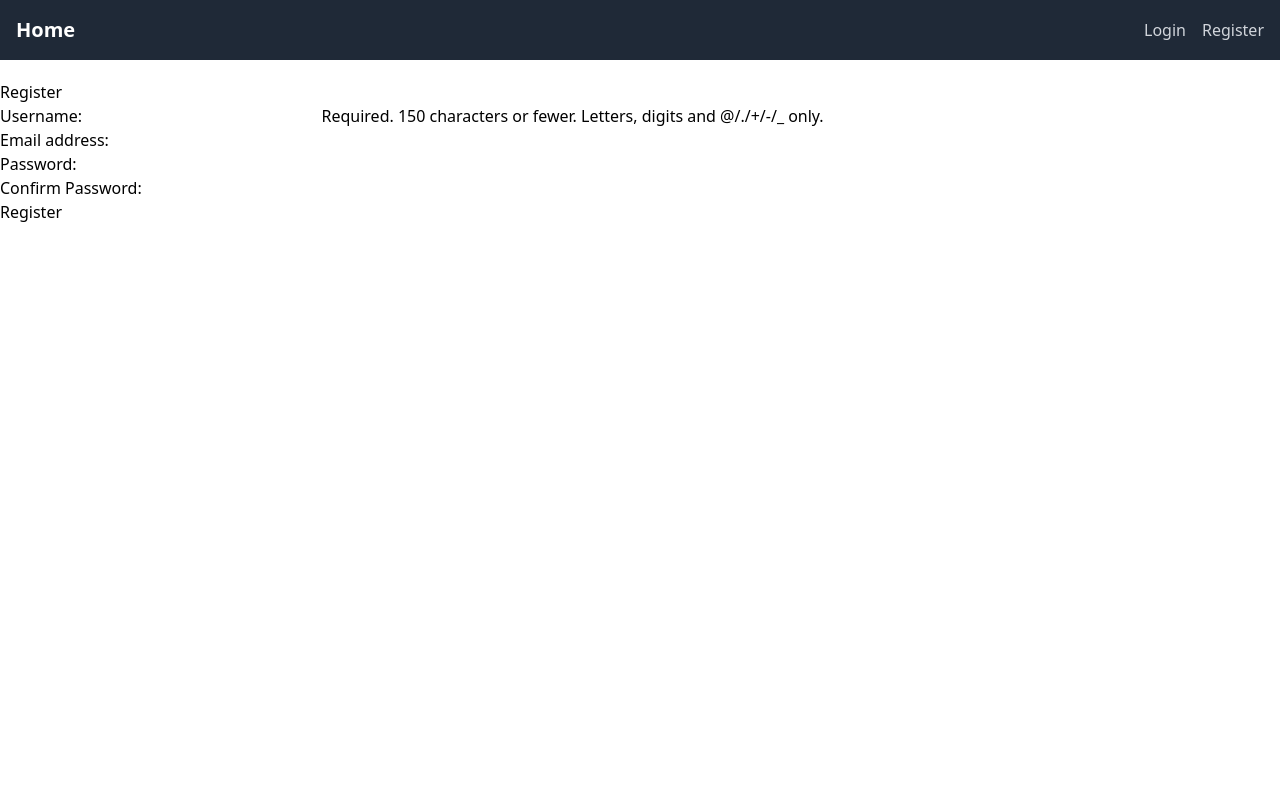
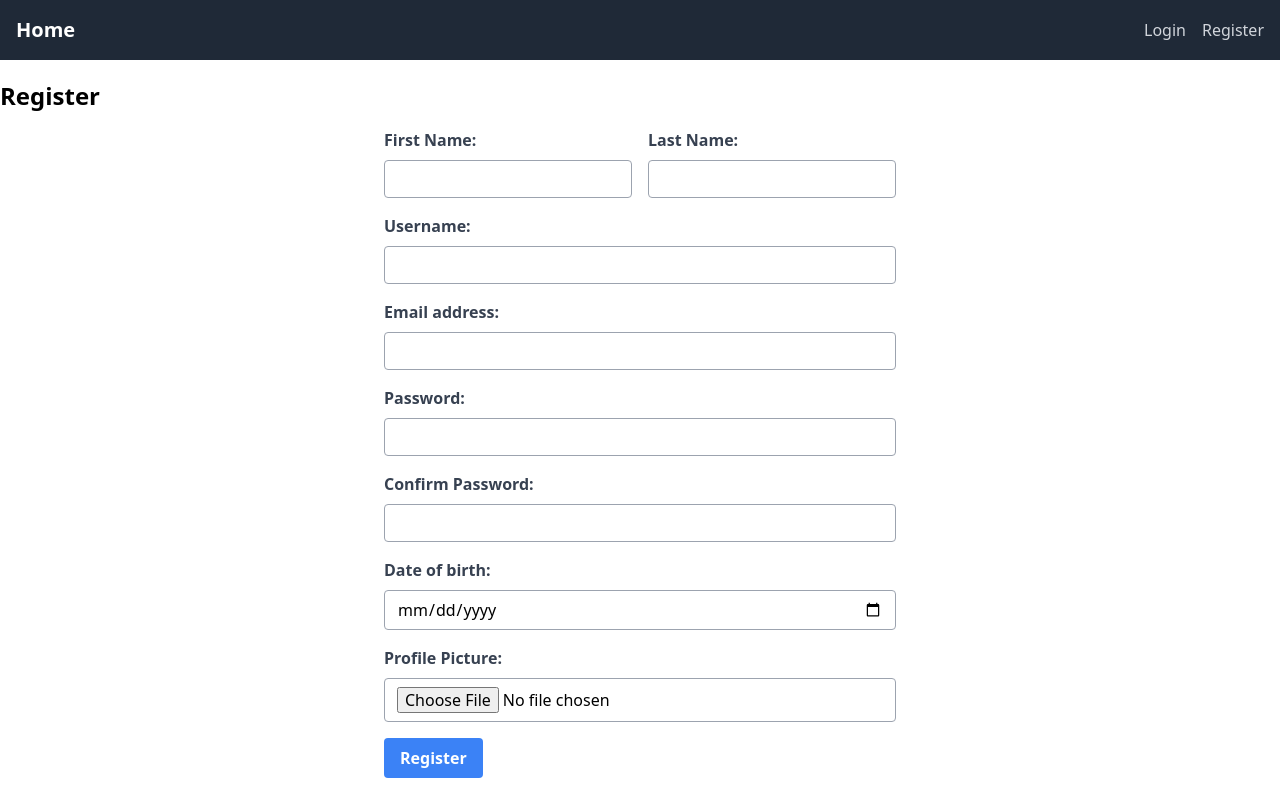
Before and after one commit to MatthewMckee4/Calendar-App, a Django app: page /app/register/ in a window 1280 px wide. Run offline with Django 3.2, Linux system fonts and the light colour scheme; parts of the project's set-up code (start-up, migrations or seed data) failed here and were passed over.

Commit message:
Add login page and register page.

```diff
--- a/app/forms.py
+++ b/app/forms.py
@@ -1,5 +1,6 @@
 from django import forms
 from django.contrib.auth.models import User
+from app.models import UserProfile
 
 
 class UserRegistrationForm(forms.ModelForm):
@@ -23,6 +24,12 @@ class UserRegistrationForm(forms.ModelForm):
         return confirm_password
 
 
+class UserProfileForm(forms.ModelForm):
+    class Meta:
+        model = UserProfile
+        fields = ["date_of_birth", "profile_picture_url"]
+
+
 class LoginForm(forms.Form):
     username = forms.CharField(max_length=150)
     password = forms.CharField(widget=forms.PasswordInput)
--- a/app/urls.py
+++ b/app/urls.py
@@ -7,7 +7,7 @@ app_name = "app"
 urlpatterns = [
     path("", views.index, name="index"),
     path("register/", views.register, name="register"),
-    path("login/", views.login, name="login"),
+    path("login/", views.user_login, name="login"),
     path("profile/", views.profile, name="profile"),
     path("logout/", views.logout_user, name="logout"),
 ]
--- a/app/views.py
+++ b/app/views.py
@@ -1,8 +1,9 @@
 from django.shortcuts import render, redirect
 from app.forms import UserRegistrationForm
 from django.contrib.auth.decorators import login_required
-from django.contrib.auth import authenticate, login, logout
+from django.contrib.auth import authenticate, login as auth_login, logout
 from app.forms import LoginForm
+from app.forms import UserRegistrationForm, LoginForm, UserProfileForm
 
 APP_TEMPLATE_DIR = "app/"
 
@@ -13,18 +14,29 @@ def index(request):
 
 def register(request):
     if request.method == "POST":
-        form = UserRegistrationForm(request.POST)
-        if form.is_valid():
-            user = form.save(commit=False)
-            user.set_password(form.cleaned_data["password"])
-            user.save()
+        user_form = UserRegistrationForm(request.POST)
+        profile_form = UserProfileForm(request.POST)
+        if user_form.is_valid() and profile_form.is_valid():
+            # Create a new user object but avoid saving it yet
+            new_user = user_form.save(commit=False)
+            new_user.set_password(user_form.cleaned_data["password"])
+            new_user.save()
+            # Create the UserProfile instance
+            profile = profile_form.save(commit=False)
+            profile.user = new_user
+            profile.save()
             return redirect("login")
     else:
-        form = UserRegistrationForm()
-    return render(request, f"{APP_TEMPLATE_DIR}/register.html", {"form": form})
+        user_form = UserRegistrationForm()
+        profile_form = UserProfileForm()
+    return render(
+        request,
+        f"{APP_TEMPLATE_DIR}register.html",
+        {"user_form": user_form, "profile_form": profile_form},
+    )
 
 
-def login(request):
+def user_login(request):
     if request.method == "POST":
         form = LoginForm(request.POST)
         if form.is_valid():
@@ -32,14 +44,12 @@ def login(request):
             password = form.cleaned_data["password"]
             user = authenticate(request, username=username, password=password)
             if user is not None:
-                login(request, user)
-                # Redirect to a success page.
-                return redirect(
-                    "home"
-                )  # Change 'home' to the name of your home page URL
+                if user.is_active:
+                    auth_login(request, user)
+                    return redirect("home")
     else:
         form = LoginForm()
-    return render(request, "login.html", {"form": form})
+    return render(request, f"{APP_TEMPLATE_DIR}login.html", {"form": form})
 
 
 @login_required
--- a/templates/app/register.html
+++ b/templates/app/register.html
@@ -6,11 +6,44 @@
 
 {% block content %}
 <div class="container mx-auto mt-5">
-    <h2>Register</h2>
-    <form method="post">
+    <h2 class="text-2xl font-bold mb-4">Register</h2>
+    <form method="post" enctype="multipart/form-data" class="max-w-lg mx-auto">
         {% csrf_token %}
-        {{ form.as_p }}
-        <button type="submit">Register</button>
+        <div class="grid grid-cols-2 gap-4">
+            <div class="mb-4">
+                <label for="id_first_name" class="block text-gray-700 font-bold mb-2">First Name:</label>
+                <input type="text" id="id_first_name" name="first_name" class="border border-gray-400 rounded w-full py-2 px-3 leading-tight focus:outline-none focus:shadow-outline" required>
+            </div>
+            <div class="mb-4">
+                <label for="id_last_name" class="block text-gray-700 font-bold mb-2">Last Name:</label>
+                <input type="text" id="id_last_name" name="last_name" class="border border-gray-400 rounded w-full py-2 px-3 leading-tight focus:outline-none focus:shadow-outline" required>
+            </div>
+        </div>
+        <div class="mb-4">
+            <label for="id_username" class="block text-gray-700 font-bold mb-2">Username:</label>
+            <input type="text" id="id_username" name="username" class="border border-gray-400 rounded w-full py-2 px-3 leading-tight focus:outline-none focus:shadow-outline" required>
+        </div>
+        <div class="mb-4">
+            <label for="id_email" class="block text-gray-700 font-bold mb-2">Email address:</label>
+            <input type="email" id="id_email" name="email" class="border border-gray-400 rounded w-full py-2 px-3 leading-tight focus:outline-none focus:shadow-outline" required>
+        </div>
+        <div class="mb-4">
+            <label for="id_password" class="block text-gray-700 font-bold mb-2">Password:</label>
+            <input type="password" id="id_password" name="password" class="border border-gray-400 rounded w-full py-2 px-3 leading-tight focus:outline-none focus:shadow-outline" required>
+        </div>
+        <div class="mb-4">
+            <label for="id_confirm_password" class="block text-gray-700 font-bold mb-2">Confirm Password:</label>
+            <input type="password" id="id_confirm_password" name="confirm_password" class="border border-gray-400 rounded w-full py-2 px-3 leading-tight focus:outline-none focus:shadow-outline" required>
+        </div>
+        <div class="mb-4">
+            <label for="id_date_of_birth" class="block text-gray-700 font-bold mb-2">Date of birth:</label>
+            <input type="date" id="id_date_of_birth" name="date_of_birth" class="border border-gray-400 rounded w-full py-2 px-3 leading-tight focus:outline-none focus:shadow-outline" required>
+        </div>
+        <div class="mb-4">
+            <label for="id_profile_picture" class="block text-gray-700 font-bold mb-2">Profile Picture:</label>
+            <input type="file" id="id_profile_picture" name="profile_picture" accept="image/*" class="border border-gray-400 rounded w-full py-2 px-3 leading-tight focus:outline-none focus:shadow-outline" required>
+        </div>
+        <button type="submit" class="bg-blue-500 hover:bg-blue-700 text-white font-bold py-2 px-4 rounded">Register</button>
     </form>
 </div>
 {% endblock %}
```
Also changed, not shown: templates/app/login.html (+11 -4 lines).
